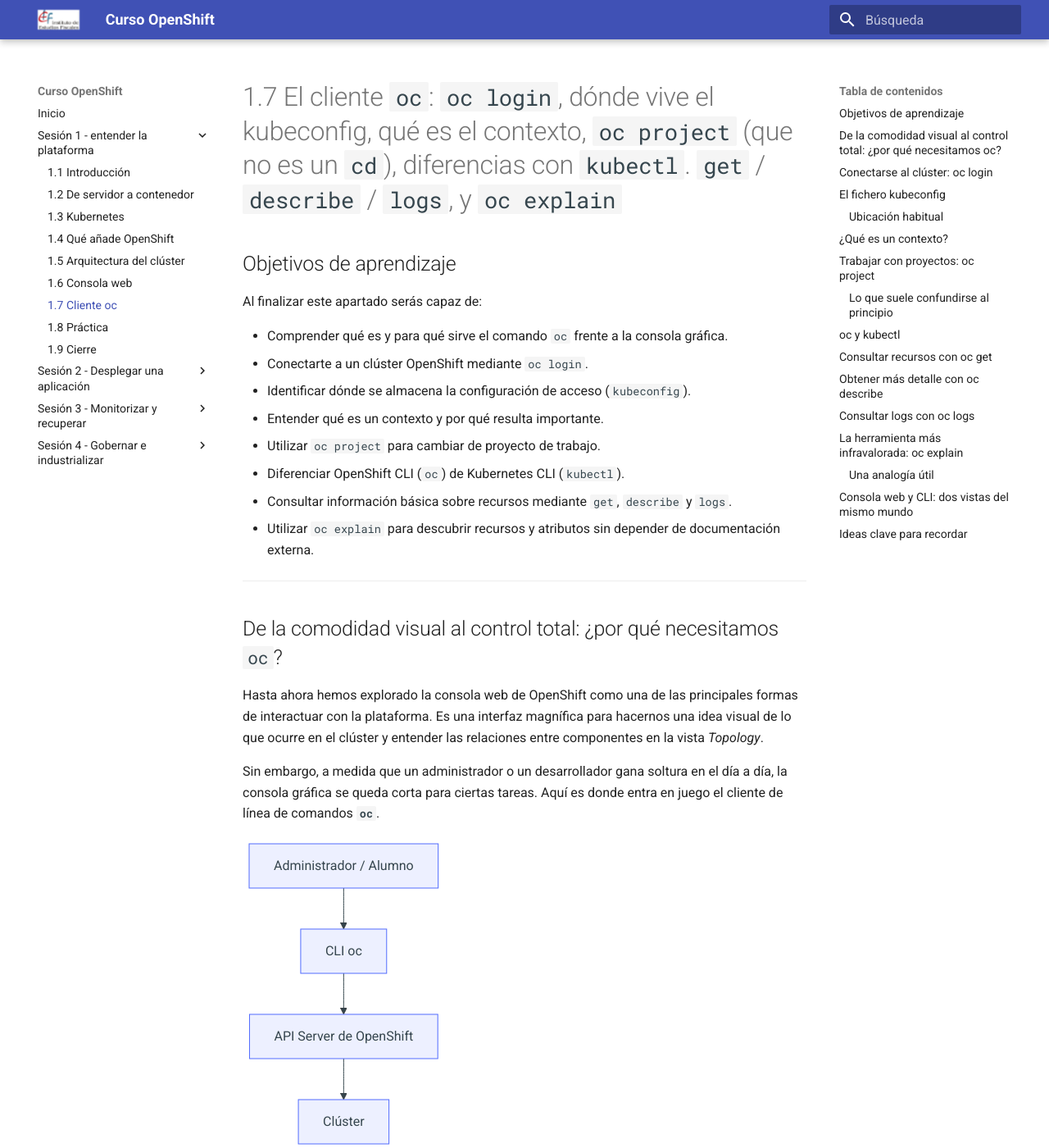
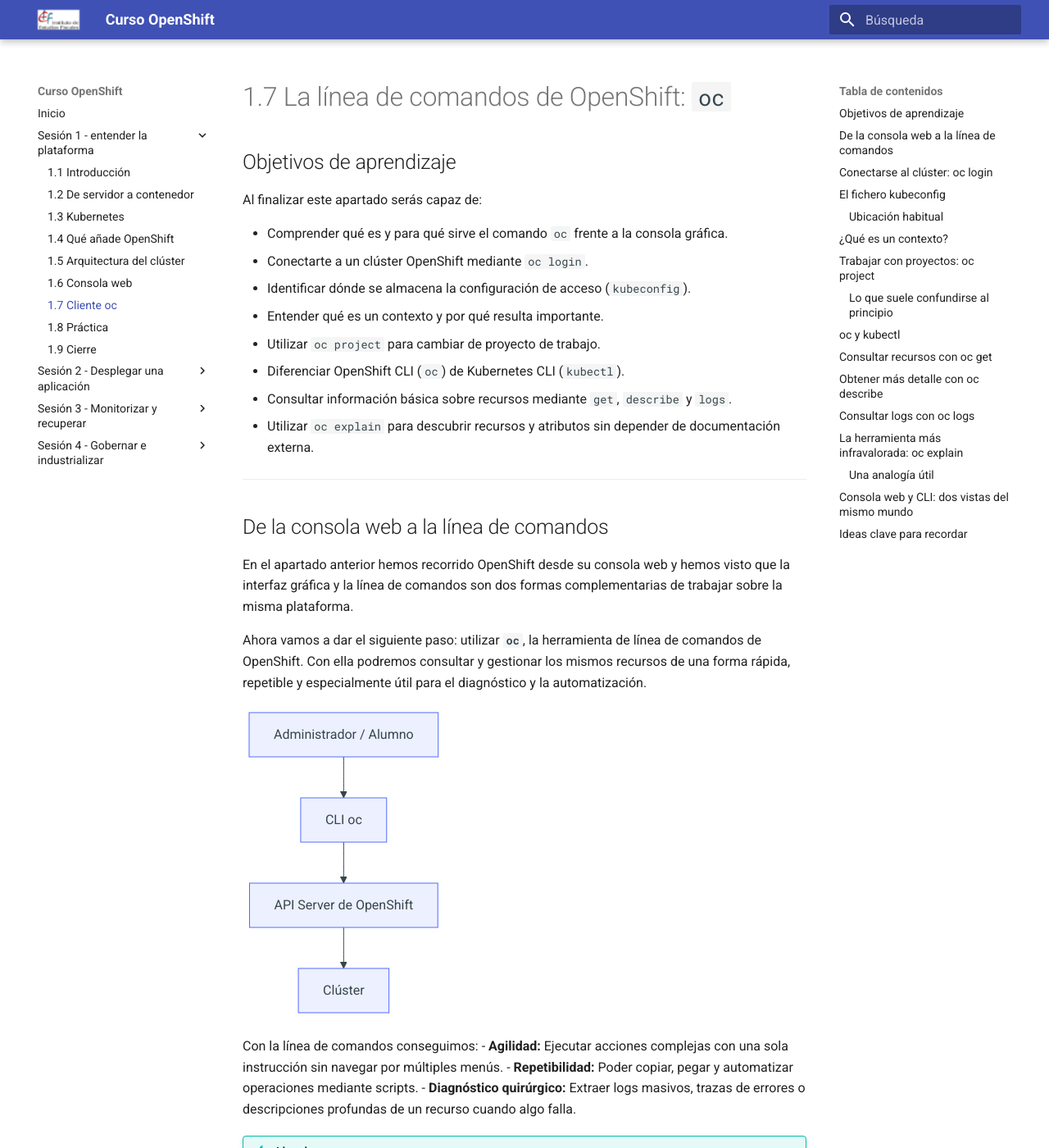
Before and after one commit to ieftraining/curso-openshift, an MkDocs documentation site: the page built from docs/sesion1/1.7 cliente oc.md, in a window 1280 px wide and 1400 px high. Shown: the whole window at 82% size. Built offline with MkDocs 1.6.1 and Material for MkDocs 9.7.7, drawn with Linux system fonts in a browser that asks for light colours; some of the changed text lies outside the part shown.

Commit message:
Add files via upload

````diff
--- a/docs/sesion1/1.7 cliente oc.md
+++ b/docs/sesion1/1.7 cliente oc.md
@@ -1,4 +1,4 @@
-# 1.7 El cliente `oc`: `oc login`, dónde vive el kubeconfig, qué es el contexto, `oc project` (que no es un `cd`), diferencias con `kubectl`. `get` / `describe` / `logs`, y `oc explain`
+# 1.7 La línea de comandos de OpenShift: `oc`
 
 ## Objetivos de aprendizaje
 
@@ -15,11 +15,11 @@
 
 ---
 
-## De la comodidad visual al control total: ¿por qué necesitamos `oc`?
+## De la consola web a la línea de comandos
 
-Hasta ahora hemos explorado la consola web de OpenShift como una de las principales formas de interactuar con la plataforma. Es una interfaz magnífica para hacernos una idea visual de lo que ocurre en el clúster y entender las relaciones entre componentes en la vista *Topology*.
+En el apartado anterior hemos recorrido OpenShift desde su consola web y hemos visto que la interfaz gráfica y la línea de comandos son dos formas complementarias de trabajar sobre la misma plataforma.
 
-Sin embargo, a medida que un administrador o un desarrollador gana soltura en el día a día, la consola gráfica se queda corta para ciertas tareas. Aquí es donde entra en juego el cliente de línea de comandos **`oc`**.
+Ahora vamos a dar el siguiente paso: utilizar **`oc`**, la herramienta de línea de comandos de OpenShift. Con ella podremos consultar y gestionar los mismos recursos de una forma rápida, repetible y especialmente útil para el diagnóstico y la automatización.
 
 ```mermaid
 flowchart TD
@@ -54,18 +54,17 @@
 oc login --token=<TOKEN> --server=[https://api.cluster.ejemplo.com:6443](https://api.cluster.ejemplo.com:6443)
 ```
 
+!!! note "Acceso desde el Developer Sandbox"
+
+    En una instalación de OpenShift, `oc` se conecta al API Server del clúster utilizando la dirección y el mecanismo de autenticación configurados en la plataforma. En el Developer Sandbox utilizado durante el curso, emplearemos el comando de inicio de sesión que proporciona la propia consola web, normalmente con un token temporal.
+
 ---
 
 ## El fichero `kubeconfig`
 
-Cuando se realiza un `oc login`, la configuración de acceso se almacena en un fichero denominado **kubeconfig**.
+Cuando se realiza un `oc login`, `oc` necesita recordar a qué clúster nos hemos conectado, con qué usuario y sobre qué proyecto estamos trabajando. Esa información se guarda en un fichero denominado **kubeconfig**.
 
-Contiene información como:
-- Clústeres conocidos.
-- Usuarios.
-- Métodos de autenticación.
-- Contextos.
-- Proyecto activo.
+Para este curso no necesitamos administrar este fichero en detalle. Basta con entender que permite a `oc` conservar la información necesaria para volver a trabajar con el clúster y seleccionar el entorno adecuado.
 
 ### Ubicación habitual
 
@@ -92,7 +91,7 @@
 
 ## ¿Qué es un contexto?
 
-Un contexto define la combinación de:
+Un contexto es la forma en que `oc` agrupa tres datos para saber dónde y con qué identidad debe ejecutar los comandos:
 
 $$\text{Usuario} + \text{Clúster} + \text{Proyecto}$$
 
````
